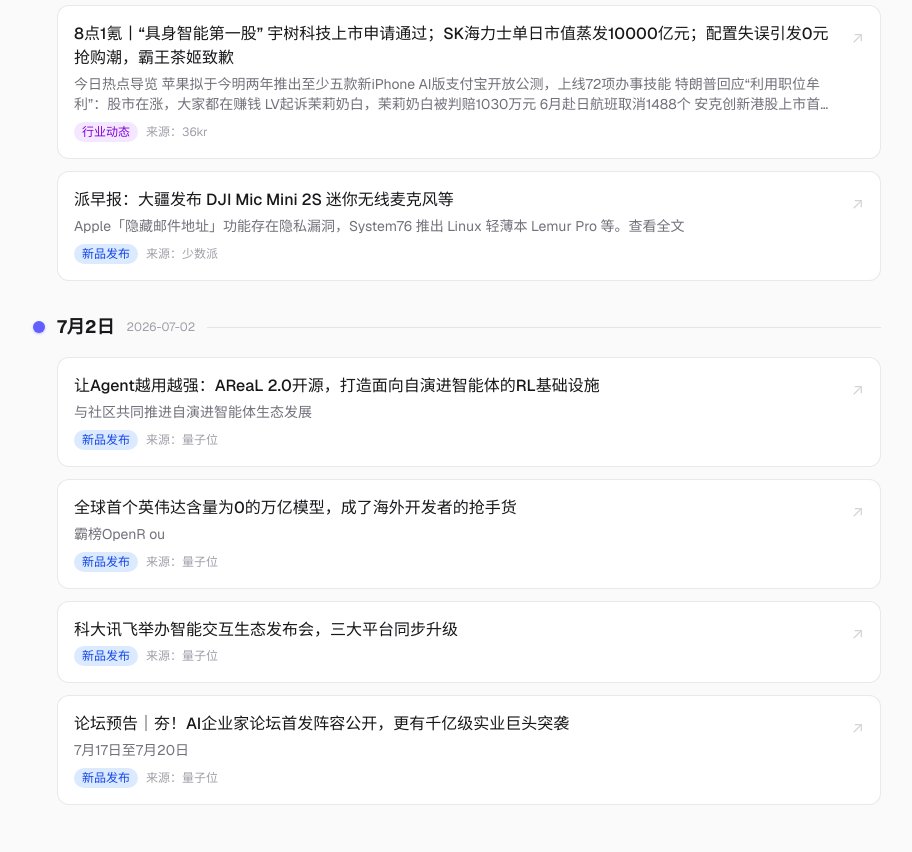
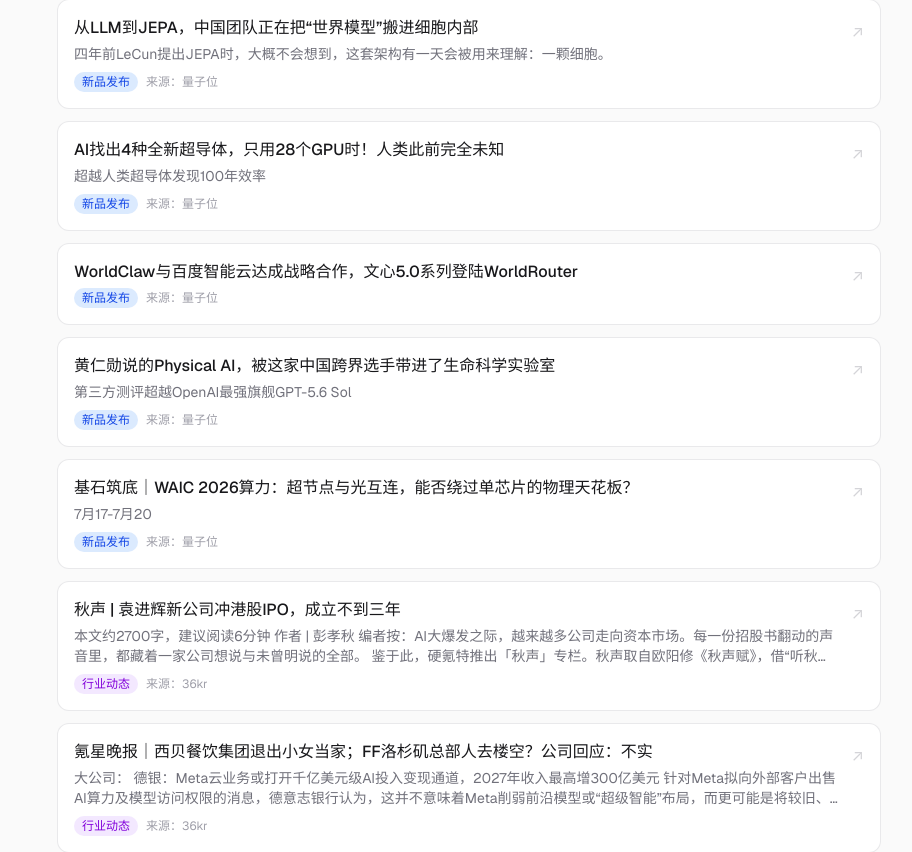
Before and after one commit to mingzhong717-droid/xia-aigc, a Next.js app: page /news in a window 1280 px wide. Shown: the part 557-1409 px from the top of the page, without its empty margins (183-1095 px from the left). Built offline with nearby package versions, Linux system fonts and the light colour scheme.

Commit message:
chore: 自动更新 AI 快讯 2026-07-04

```diff
--- a/src/data/news.ts
+++ b/src/data/news.ts
@@ -10,87 +10,87 @@ export interface NewsItem {
 }
 
 // 快讯数据 - 由 scripts/fetch-news.mjs 自动更新
-// 最后更新时间: 2026-07-03 02:41:45 UTC
+// 最后更新时间: 2026-07-04 02:37:54 UTC
 export const news: NewsItem[] = [
   {
     id: "news-001",
-    title: "世界模型的新用途：不做选手，去当裁判",
-    summary: "",
+    title: "9点1氪｜阿里内部全面禁用Claude Code；FF洛杉矶总部人去楼空？公司回应：不实；微软砸25亿美元组建6000人AI新公司",
+    summary: "今日热点导览 三部门：调整节能汽车、新能源汽车车船税优惠政策 三星传获Meta超10万亿韩元AI芯片代工订单 茉莉奶白小程序更换彩色Logo Meta打算出售富余算力引发科技股回落 英伟达前光互连技术高管Ashkan Seyedi加入艾迈斯欧司朗 TOP3大新闻 因存在植入后门风险，阿里内部全面禁用",
+    source: "36kr",
+    sourceUrl: "https://36kr.com",
+    url: "https://36kr.com/p/3880629882679301?f=rss",
+    date: "2026-07-04",
+    category: "industry",
+  },
+  {
+    id: "news-002",
+    title: "从LLM到JEPA，中国团队正在把“世界模型”搬进细胞内部",
+    summary: "四年前LeCun提出JEPA时，大概不会想到，这套架构有一天会被用来理解：一颗细胞。",
     source: "量子位",
     sourceUrl: "https://www.qbitai.com",
-    url: "https://www.qbitai.com/2026/07/442138.html",
+    url: "https://www.qbitai.com/2026/07/442746.html",
     date: "2026-07-03",
     category: "product",
   },
   {
-    id: "news-002",
-    title: "36氪首发 | 获宁德时代旗下基金领投数千万美元，智能出行公司上市首月已成印尼电摩品类订单第一",
-    summary: "作者 | 张子怡 编辑 | 袁斯来 硬氪获悉，智能两轮出行企业「OMOWAY」（目蔚科技）近期连续完成A轮和A+轮融资，单轮融资金额均为数千万美元。其中，A+轮由宁德时代支持设立的美元基金Lochpine Capital领投，A轮由Monolith领投，中金资本旗下基金及老股东真格基金跟投。 成立不",
-    source: "36kr",
-    sourceUrl: "https://36kr.com",
-    url: "https://36kr.com/p/3877990989819909?f=rss",
+    id: "news-003",
+    title: "AI找出4种全新超导体，只用28个GPU时！人类此前完全未知",
+    summary: "超越人类超导体发现100年效率",
+    source: "量子位",
+    sourceUrl: "https://www.qbitai.com",
+    url: "https://www.qbitai.com/2026/07/442452.html",
     date: "2026-07-03",
-    category: "industry",
-  },
-  {
-    id: "news-003",
-    title: "8点1氪丨“具身智能第一股” 宇树科技上市申请通过；SK海力士单日市值蒸发10000亿元；配置失误引发0元抢购潮，霸王茶姬致歉",
-    summary: "今日热点导览 苹果拟于今明两年推出至少五款新iPhone AI版支付宝开放公测，上线72项办事技能 特朗普回应“利用职位牟利”：股市在涨，大家都在赚钱 LV起诉茉莉奶白，茉莉奶白被判赔1030万元 6月赴日航班取消1488个 安克创新港股上市首日破发 TOP3大新闻 证监会同意宇树科技科创板IPO注",
-    source: "36kr",
-    sourceUrl: "https://36kr.com",
-    url: "https://36kr.com/p/3879158039834629?f=rss",
-    date: "2026-07-03",
-    category: "industry",
+    category: "product",
   },
   {
     id: "news-004",
-    title: "派早报：大疆发布 DJI Mic Mini 2S 迷你无线麦克风等",
-    summary: "Apple「隐藏邮件地址」功能存在隐私漏洞，System76 推出 Linux 轻薄本 Lemur Pro 等。<a href=&#34;https://sspai.com/post/111898&#34; target=&#34;_blank&#34;>查看全文</a>",
-    source: "少数派",
-    sourceUrl: "https://sspai.com",
-    url: "https://sspai.com/post/111898",
+    title: "WorldClaw与百度智能云达成战略合作，文心5.0系列登陆WorldRouter",
+    summary: "",
+    source: "量子位",
+    sourceUrl: "https://www.qbitai.com",
+    url: "https://www.qbitai.com/2026/07/442447.html",
     date: "2026-07-03",
     category: "product",
   },
   {
     id: "news-005",
-    title: "让Agent越用越强：AReaL 2.0开源，打造面向自演进智能体的RL基础设施",
-    summary: "与社区共同推进自演进智能体生态发展",
+    title: "黄仁勋说的Physical AI，被这家中国跨界选手带进了生命科学实验室",
+    summary: "第三方测评超越OpenAI最强旗舰GPT-5.6 Sol",
     source: "量子位",
     sourceUrl: "https://www.qbitai.com",
-    url: "https://www.qbitai.com/2026/07/442134.html",
-    date: "2026-07-02",
+    url: "https://www.qbitai.com/2026/07/442311.html",
+    date: "2026-07-03",
     category: "product",
   },
   {
     id: "news-006",
-    title: "全球首个英伟达含量为0的万亿模型，成了海外开发者的抢手货",
-    summary: "霸榜OpenR ou",
+    title: "基石筑底｜WAIC 2026算力：超节点与光互连，能否绕过单芯片的物理天花板？",
+    summary: "7月17-7月20",
     source: "量子位",
     sourceUrl: "https://www.qbitai.com",
-    url: "https://www.qbitai.com/2026/07/442047.html",
-    date: "2026-07-02",
+    url: "https://www.qbitai.com/2026/07/442167.html",
+    date: "2026-07-03",
     category: "product",
   },
   {
     id: "news-007",
-    title: "科大讯飞举办智能交互生态发布会，三大平台同步升级",
-    summary: "",
-    source: "量子位",
-    sourceUrl: "https://www.qbitai.com",
-    url: "https://www.qbitai.com/2026/07/442048.html",
-    date: "2026-07-02",
-    category: "product",
+    title: "秋声 | 袁进辉新公司冲港股IPO，成立不到三年",
+    summary: "本文约2700字，建议阅读6分钟 作者 | 彭孝秋 编者按：AI大爆发之际，越来越多公司走向资本市场。每一份招股书翻动的声音里，都藏着一家公司想说与未曾明说的全部。 鉴于此，硬氪特推出「秋声」专栏。秋声取自欧阳修《秋声赋》，借“听秋声”之意，产业冷暖，辨公司成色，记录企业冲刺IPO途中那些被写下与被",
+    source: "36kr",
+    sourceUrl: "https://36kr.com",
+    url: "https://36kr.com/p/3879814941437956?f=rss",
+    date: "2026-07-03",
+    category: "industry",
   },
   {
     id: "news-008",
-    title: "论坛预告｜夯！AI企业家论坛首发阵容公开，更有千亿级实业巨头突袭",
-    summary: "7月17日至7月20日",
-    source: "量子位",
-    sourceUrl: "https://www.qbitai.com",
-    url: "https://www.qbitai.com/2026/07/442037.html",
-    date: "2026-07-02",
-    category: "product",
+    title: "氪星晚报｜西贝餐饮集团退出小女当家；FF洛杉矶总部人去楼空？公司回应：不实",
+    summary: "大公司： 德银：Meta云业务或打开千亿美元级AI投入变现通道，2027年收入最高增300亿美元 针对Meta拟向外部客户出售AI算力及模型访问权限的消息，德意志银行认为，这并不意味着Meta削弱前沿模型或“超级智能”布局，而更可能是将较旧、非核心或阶段性闲置的算力对外变现，同时保留最新一代芯片用于",
+    source: "36kr",
+    sourceUrl: "https://36kr.com",
+    url: "https://36kr.com/p/3879796756754694?f=rss",
+    date: "2026-07-03",
+    category: "industry",
   }
 ];
 
```
